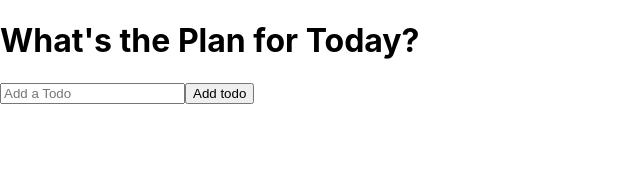
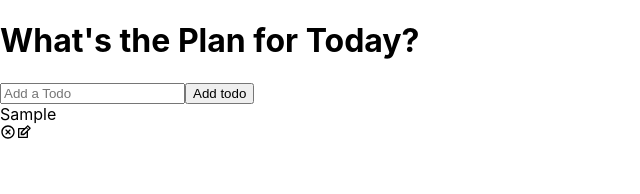
Before and after one commit to OjanayR/React-Todo-App, a React (Create React App) app: page / in a window 1280 px wide. Both pictures are taken after typing "Sample" into the empty fields and a click on the button "Add todo". Shown: the top 194 px of the page, without its empty margins (0-640 px from the left). Built offline with nearby package versions, Linux system fonts and the light colour scheme.

Commit message:
adds delet/edit functions

```diff
--- a/package.json
+++ b/package.json
@@ -8,6 +8,7 @@
     "@testing-library/user-event": "^12.1.10",
     "react": "^17.0.1",
     "react-dom": "^17.0.1",
+    "react-icons": "^4.2.0",
     "react-scripts": "4.0.2",
     "web-vitals": "^1.0.1"
   },
--- a/src/components/Todo.js
+++ b/src/components/Todo.js
@@ -1,13 +1,47 @@
-import React, {useState} from 'react'
-import TodoForm from './TodoForm'
+import React, {useState} from 'react';
+import TodoForm from './TodoForm';
+import { RiCloseCircleLine} from 'react-icons/ri';
+import { TiEdit } from 'react-icons/ti';
 
-function Todo() {
-    const [edit, setEdit] = useState()
-    return (
-        <div>
+function Todo({ todos, completeTodo, removeTodo }) {
+    const [edit, setEdit] = useState({
+        id: null,
+        value: ''
+    });
 
+    const submitUpdate = value => {
+        updateTodo(edit.id, value)
+        setEdit({
+            id: null,
+            value: ''
+        })
+    }
+
+    if (edit.id) {
+        return <TodoForm edit={edit} onSubmit={submitUpdate} />
+    }
+
+    return todos.map((todo, index) => (
+    <div
+        className={todo.isComplete ? 'todo-row complete' : 'todo-row'}
+        key={index}
+    >
+        <div key={todo.id} onClick={() => completeTodo(todo.id)}>
+            {todo.text}
         </div>
-    )
+        <div className="icons">
+            <RiCloseCircleLine
+            onClick={() => removeTodo(todo.id)}
+            className='delete-icon'
+            />
+            <TiEdit
+            onClick={() => setEdit({ id: todo.id, value: todo.text})}
+            className='edit-icon'
+            />
+        </div>
+
+    </div>
+    ));
 }
 
 export default Todo
--- a/src/components/TodoList.js
+++ b/src/components/TodoList.js
@@ -1,5 +1,6 @@
-import React, {useState} from 'react'
-import TodoForm from './TodoForm'
+import React, {useState} from 'react';
+import TodoForm from './TodoForm';
+import Todo from './Todo';
 
 function TodoList() {
     const [todos, setTodos] = useState([]);
@@ -11,16 +12,48 @@
 
         const newTodos = [todo, ...todos]
 
-        setTodos(newTodos)
+        setTodos(newTodos);
+    };
 
+    const updateTodo = (todoId, newValue) => {
+        if(!newValue.text || /^\s*$/.test(newValue.text)) {
+            return
+        }
+
+        setTodos(prev => prev.map(item => (item.id === todoId ? newValue : item)));
+    }
+
+    const removeTodo = id => {
+        const removeArr = [...todos].filter(todo=> todo.id !== id);
+
+        setTodos(removeArr)
     };
+
+
+
+    const completeTodo = id => {
+        let updatedTodos = todos.map(todo => {
+            if (todo.id === id) {
+                todo.isComplete = !todo.isComplete
+            }
+            return todo;
+        });
+
+        setTodos(updatedTodos);
+    }
 
     return (
         <div>
            <h1>What's the Plan for Today?</h1>
            <TodoForm onSubmit={addTodo} />
+           <Todo
+           todos={todos}
+           completeTodo={completeTodo}
+           removeTodo={removeTodo}
+           updateTodo={updateTodo}
+           />
         </div>
-    )
+    );
 }
 
-export default TodoList
+export default TodoList;
```
Also changed, not shown: 2 other files (tests, documents, lock files or other folders).
